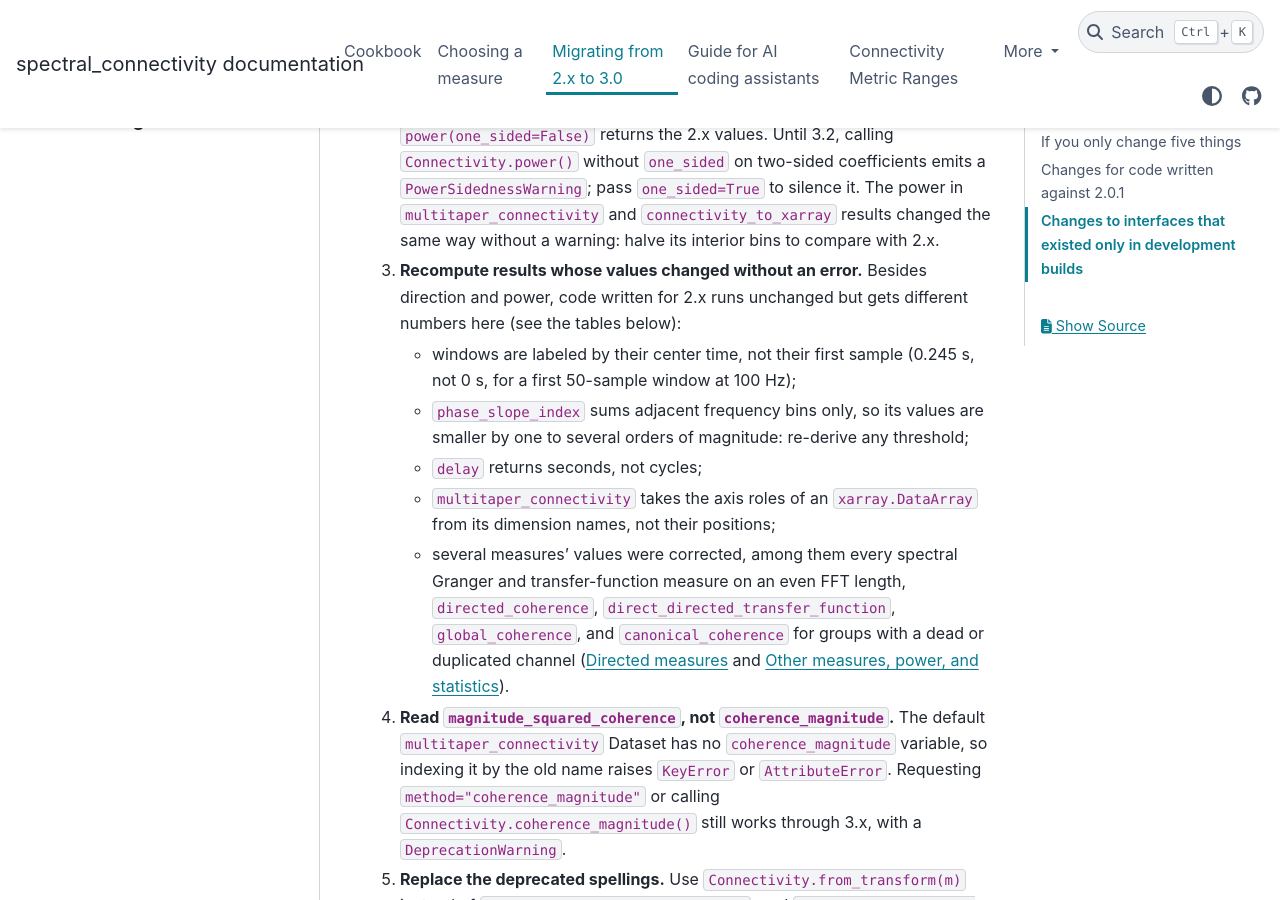
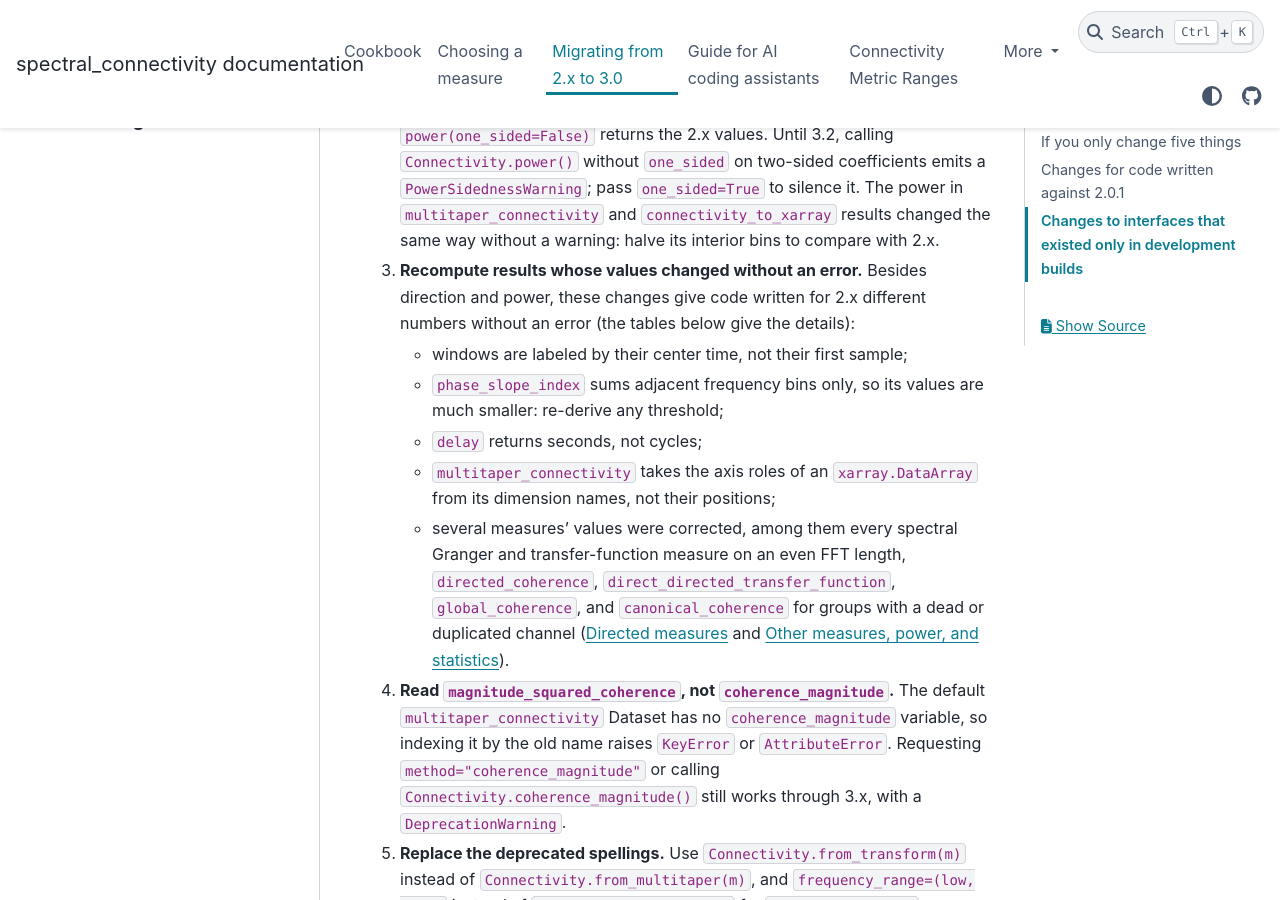
Before and after one commit to Eden-Kramer-Lab/spectral_connectivity, a Sphinx documentation site: the page built from docs/migration.md, in a window 1280 px wide and 900 px high, scrolled down 887 px. Built offline with Sphinx 7.4.7 and the PyData theme 0.15.4, drawn with Linux system fonts in a browser that asks for light colours; pages that are not in the unit, such as notebooks, are missing from menus; the version number could not be read and is left out.

Commit message:
Keep the numbers of the silent changes in their table rows only
Checklist item 3 repeated its rows' figures, and the window example compared
0.245 s with 0 s where the row compares it with 0.25 s, which read as a
contradiction. The bullets are now headlines; the rows keep the numbers.

Co-Authored-By: Claude Opus 5.5 <noreply@anthropic.com>

```diff
--- a/docs/migration.md
+++ b/docs/migration.md
@@ -35,13 +35,11 @@ for 2.x has to change.
    `multitaper_connectivity` and `connectivity_to_xarray` results changed the
    same way without a warning: halve its interior bins to compare with 2.x.
 3. **Recompute results whose values changed without an error.** Besides
-   direction and power, code written for 2.x runs unchanged but gets
-   different numbers here (see the tables below):
-   - windows are labeled by their center time, not their first sample
-     (0.245 s, not 0 s, for a first 50-sample window at 100 Hz);
-   - `phase_slope_index` sums adjacent frequency bins only, so its values
-     are smaller by one to several orders of magnitude: re-derive any
-     threshold;
+   direction and power, these changes give code written for 2.x different
+   numbers without an error (the tables below give the details):
+   - windows are labeled by their center time, not their first sample;
+   - `phase_slope_index` sums adjacent frequency bins only, so its values are
+     much smaller: re-derive any threshold;
    - `delay` returns seconds, not cycles;
    - `multitaper_connectivity` takes the axis roles of an `xarray.DataArray`
      from its dimension names, not their positions;
```
